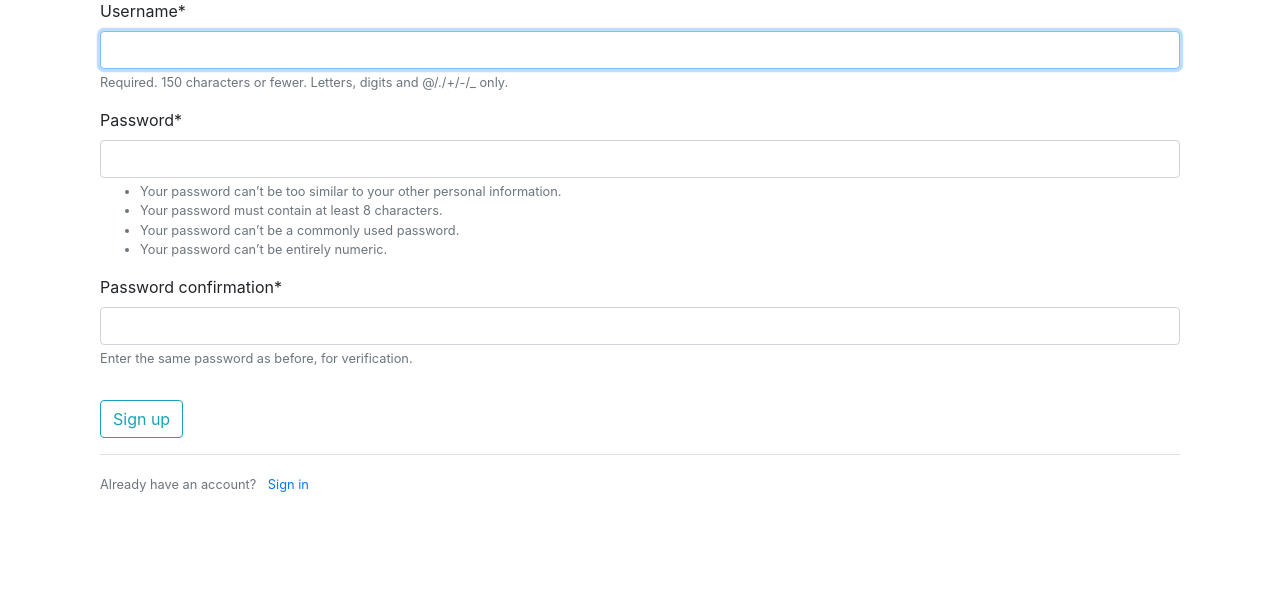
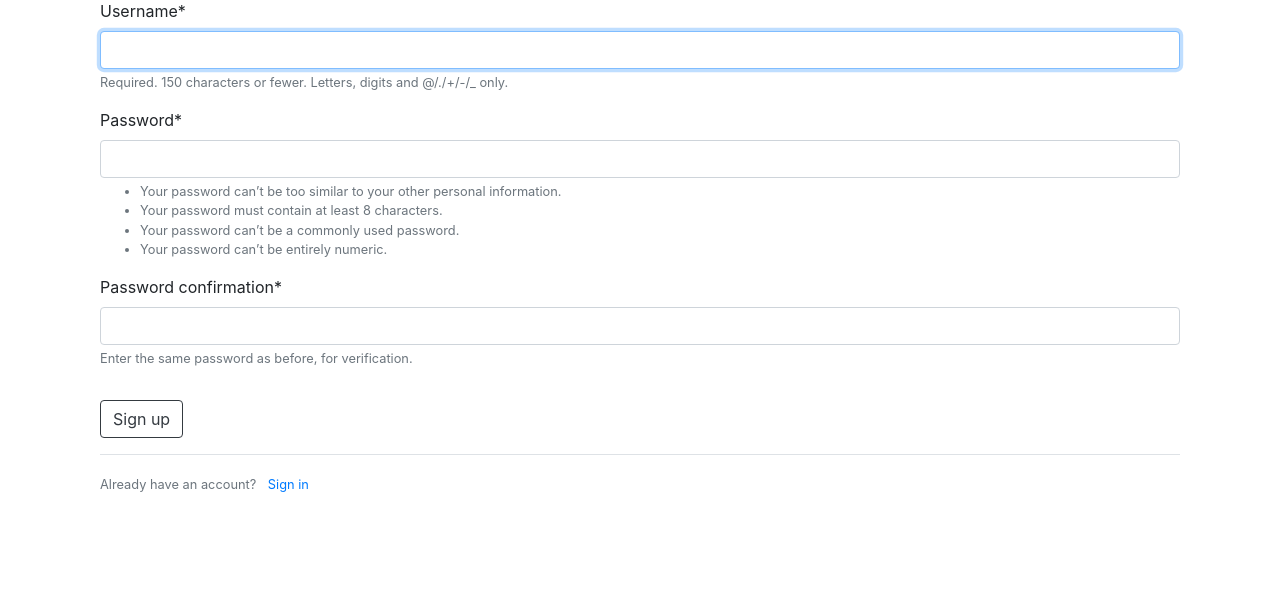
Before and after one commit to maxthyron/Scheduler, a Django app: page /register/ in a window 1280 px wide. Shown: the part 90-686 px from the top of the page. Run offline with Django 3.2, Linux system fonts and the light colour scheme; some libraries are stand-ins or nearby versions.

Commit message:
Changed button color on registration page

```diff
--- a/templates/schedule/register.html
+++ b/templates/schedule/register.html
@@ -10,7 +10,7 @@
                 {{ form|crispy }}
             </fieldset>
             <div class="form-group">
-                <button class="btn btn-outline-info" type="submit">Sign up</button>
+                <button class="btn btn-outline-dark" type="submit">Sign up</button>
             </div>
         </form>
         <div class="border-top pt-3">
```
